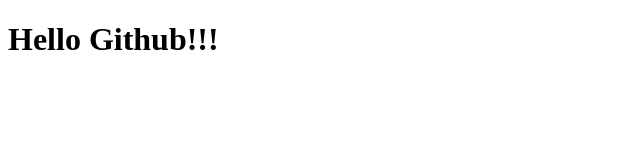
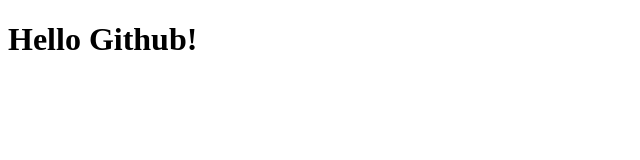
Before and after one commit to krulik/git-demo, a plain HTML site: page index.html in a window 1280 px wide. Shown: the full height of the page, 0-640 px from the left. Drawn offline with Linux system fonts and the light colour scheme.

Commit message:
fix code review comments

```diff
--- a/index.html
+++ b/index.html
@@ -7,6 +7,6 @@
   <title>Git Demo</title>
 </head>
 <body>
-  <h1>Hello Github!!!</h1>
+  <h1>Hello Github!</h1>
 </body>
 </html>
```
